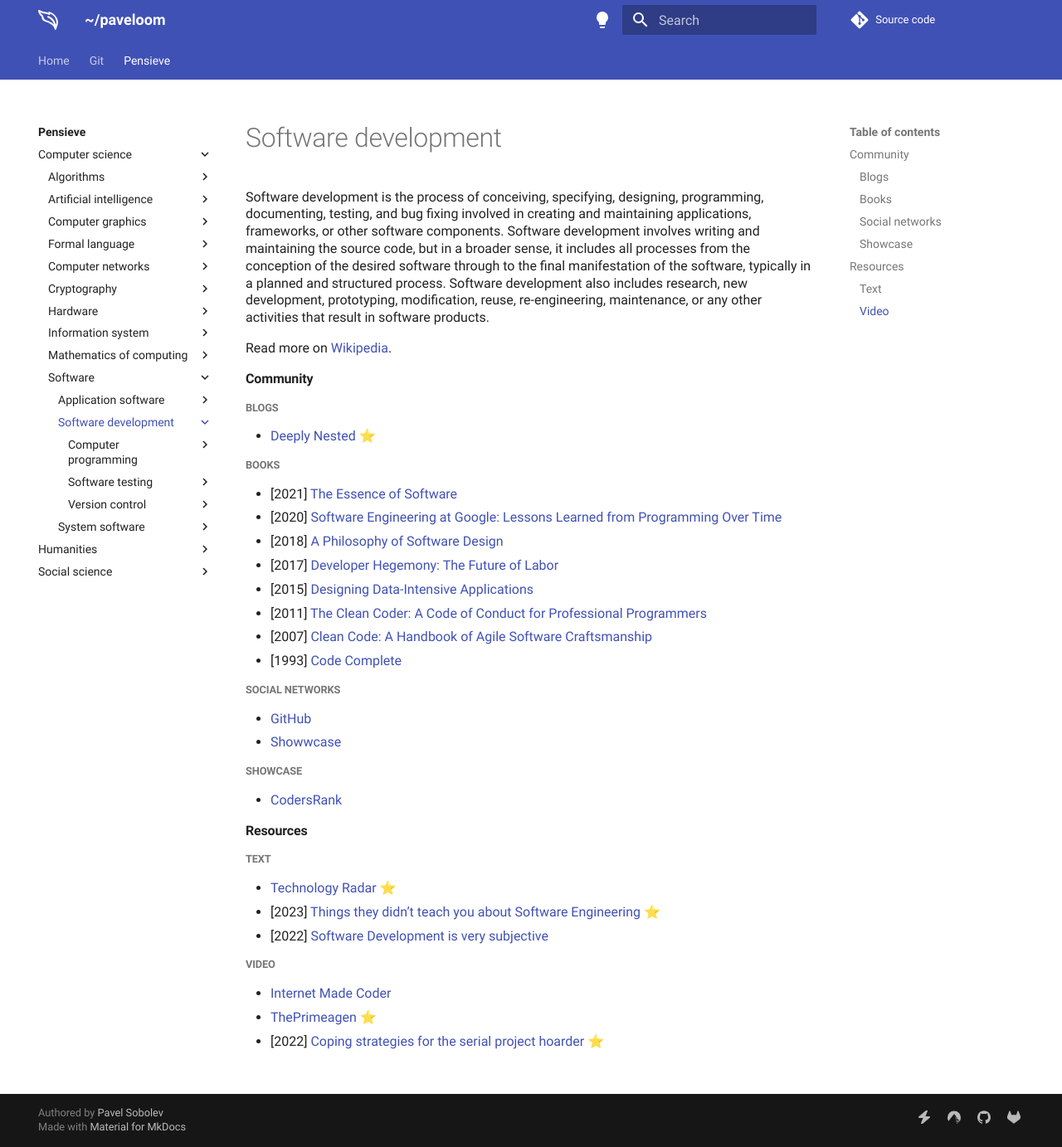
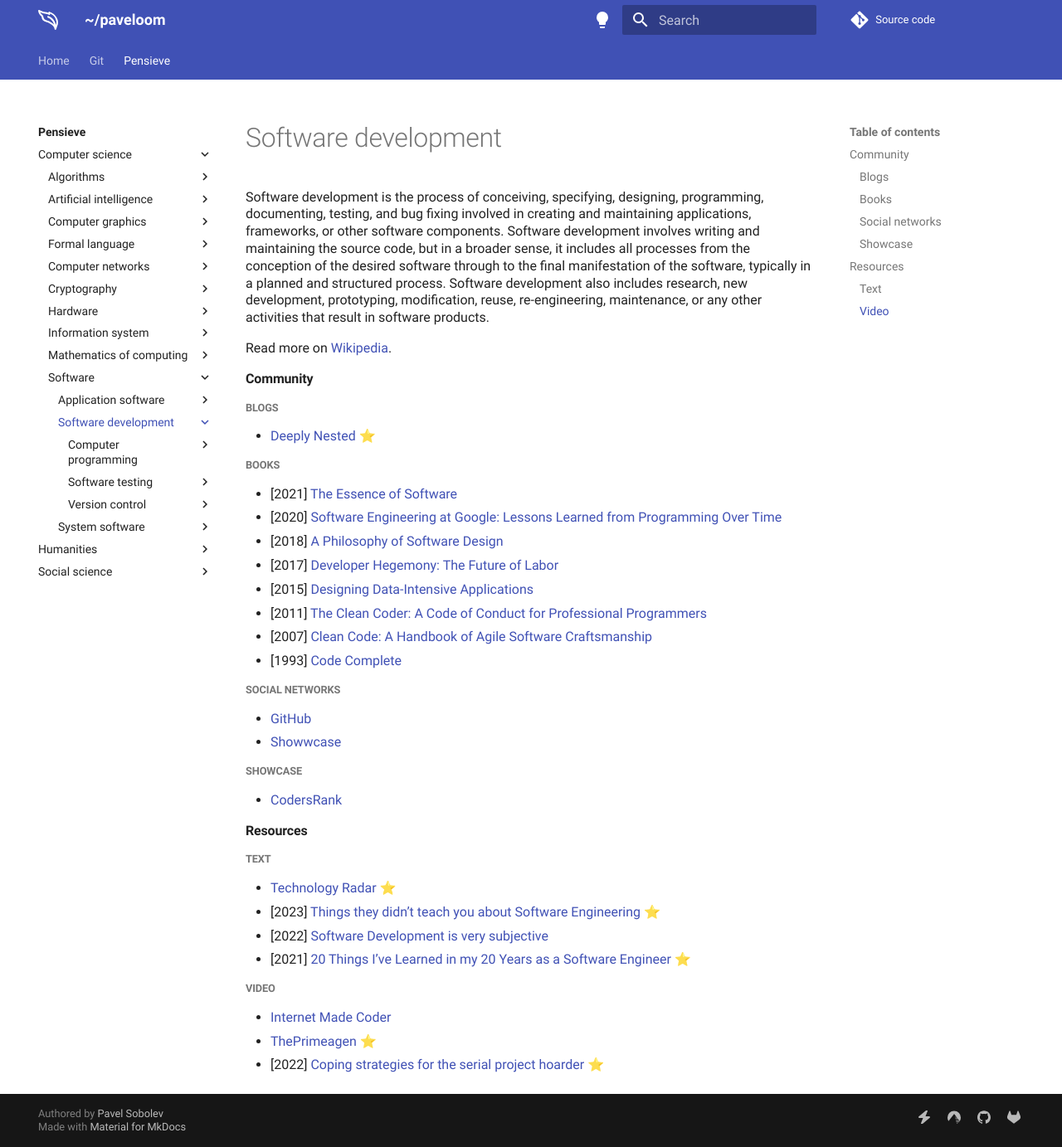
Before and after one commit to paveloom/paveloom.dev, an MkDocs documentation site: the page built from content/pensieve/software-development.md, in a window 1280 px wide and 1383 px high. Shown: the whole window at 83% size. Built offline with MkDocs 1.6.1 and Material for MkDocs 9.7.7, drawn with Linux system fonts in a browser that asks for light colours; comment, search, counter and statistics services are not loaded.

Commit message:
Pensieve: update the Software development page.

```diff
--- a/content/pensieve/software-development.md
+++ b/content/pensieve/software-development.md
@@ -32,6 +32,7 @@
 - [Technology Radar](https://www.thoughtworks.com/radar) ⭐
 - [2023] [Things they didn’t teach you about Software Engineering](https://vadimkravcenko.com/shorts/things-they-didnt-teach-you) ⭐
 - [2022] [Software Development is very subjective](https://vadimkravcenko.com/shorts/software-development-subjective)
+- [2021] [20 Things I’ve Learned in my 20 Years as a Software Engineer](https://www.simplethread.com/20-things-ive-learned-in-my-20-years-as-a-software-engineer) ⭐
 
 ##### Video
 - [Internet Made Coder](https://www.youtube.com/channel/UCcJQ96WlEhJ0Ve0SLmU310Q)
```
